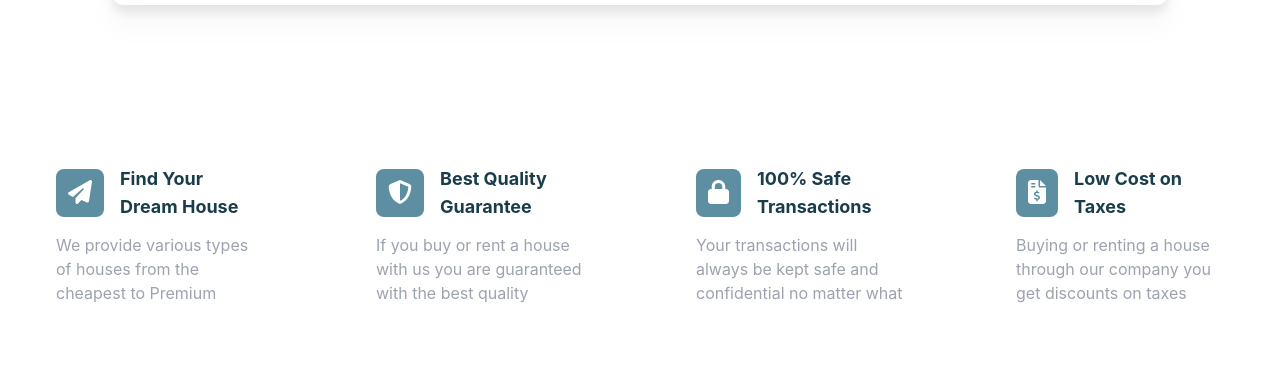
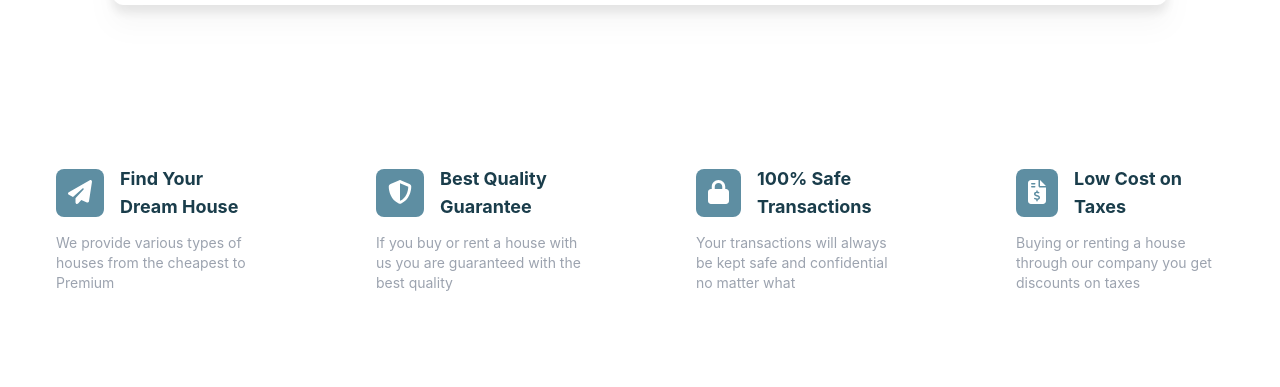
Before and after one commit to nestaenow/RealEstate, a React (Create React App) app in the folder estate/: page / in a window 1280 px wide. Shown: the part 1059-1446 px from the top of the page. Built offline with nearby package versions, Linux system fonts and the light colour scheme.

Commit message:
progress

```diff
--- a/estate/src/components/options.js
+++ b/estate/src/components/options.js
@@ -5,10 +5,10 @@ export const Options = ({ options }) => {
   return (
     <div className='options-list justify-between flex flex-row'>
         {options.map((option) => (
-            <div className='box-content w-52 py-8 px-6 bg-white hover:drop-shadow-lg rounded-xl cursor-pointer'>
+            <div className='box-content tablet:text-sm tablet:w-48 laptop:w-52 tablet:py-6 laptop:py-8 tablet:px-4 laptop:px-6 bg-white hover:drop-shadow-lg rounded-xl cursor-pointer'>
                 <div className='flex flex-row items-center mb-3'>
-                    <p className='text-white bg-primary px-3 py-2 mr-4 rounded-lg text-2xl'>{ option.icon }</p>
-                    <p className='text-darker font-bold text-lg'>{ option.title }</p>
+                    <p className='text-white bg-primary tablet:px-2 laptop:px-3 tablet:py-1 laptop:py-2 tablet:mr-3 laptop:mr-4 rounded-lg tablet:text-xl laptop:text-2xl'>{ option.icon }</p>
+                    <p className='text-darker font-bold tablet:text-md laptop:text-lg'>{ option.title }</p>
                 </div>
                 <div className='text-gray-400'>{ option.description }</div>
             </div>
```
Also changed, not shown: estate/package.json (+5 -2 lines), 1 other file (tests, documents, lock files or other folders).
